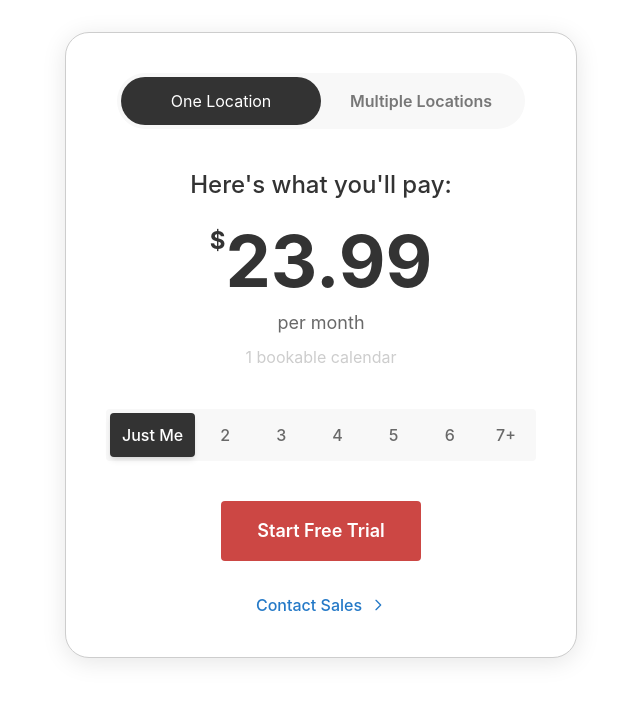
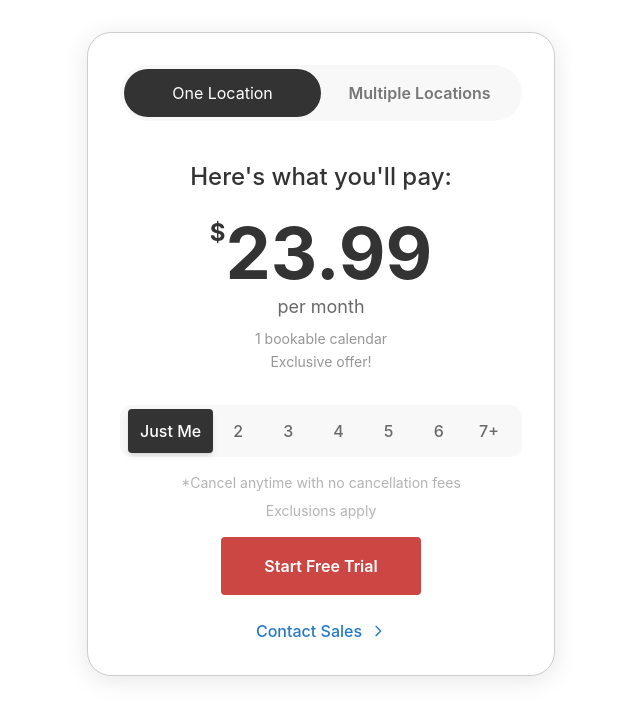
Before and after one commit to vagarogit/hubspot-pricing, a React (Vite) app: page / in a window 1280 px wide. Shown: the top 718 px of the page, without its empty margins (319-959 px from the left). Built offline with nearby package versions, Linux system fonts and the light colour scheme.

Commit message:
Update PricingCalculator.tsx

```diff
--- a/src/components/pricing/PricingCalculator.tsx
+++ b/src/components/pricing/PricingCalculator.tsx
@@ -22,9 +22,16 @@ export default function PricingCalculator() {
   const selected = teamSizeOptions.indexOf(teamSize)
   const signupLink = `https://www.vagaro.com/signup-1?licence=${selected + 1}${promoCode}`
 
+  const getCalendarText = (teamSize: TeamSizeOption): string => {
+    if (teamSize === 'Just Me') return '1 bookable calendar'
+    if (teamSize === '7+') return '7 or more bookable calendars'
+    const num = parseInt(teamSize)
+    return `${num} bookable calendars`
+  }
+
   return (
     <div className="container mx-auto justify-center flex">
-      <div className="bg-white rounded-3xl shadow-(--card-shadow) p-10 max-w-lg w-full border border-ink-light min-h-[610px]">
+      <div className="bg-white rounded-3xl shadow-(--card-shadow) p-8 max-w-[468px] w-full  border border-ink-light min-h-[610px]">
         {/* Location Toggle */}
         <div
           className="tab-inner-shadow mx-auto mb-10 h-14 w-full max-w-[408px] cursor-pointer rounded-full p-1 bg-ink-lightest"
@@ -93,19 +100,20 @@ export default function PricingCalculator() {
         ) : (
           <>
             {/* Pricing Display */}
-            <div className="text-center mb-10">
+            <div className="text-center mb-8">
               <h2 className="text-2xl font-medium text-charcoal mb-6">Here's what you'll pay:</h2>
-              <div className="mb-3 flex items-center justify-center h-full">
-                <span className="text-7xl font-bold text-charcoal">
+              <div className="mb-1 flex items-center justify-center">
+                <span className="text-7xl font-bold text-charcoal py-0">
                   <span className="text-2xl align-top text-charcoal">$</span>{totalPrice.toFixed(2)}
                 </span>
               </div>
               <p className="text-ink-dark text-lg">per month</p>
-              <p className="text-ink-light text-base mt-2">1 bookable calendar</p>
+              <p className="text-ink-dark/70 text-sm mt-2">{getCalendarText(teamSize)}</p>
+              <span className="text-ink-dark/70 text-sm">Exclusive offer!</span>
             </div>
 
             {/* Team Size Selector */}
-            <div className="bg-ink-lightest rounded p-1 mb-10 flex gap-1">
+            <div className="bg-ink-lightest rounded-xl p-1 mb-4 flex gap-0 px-2">
               {teamSizeOptions.map((option) => (
                 <button
                   key={option}
@@ -120,21 +128,22 @@ export default function PricingCalculator() {
                 </button>
               ))}
             </div>
-
+              <div className="flex justify-center pb-2"><span className="text-ink-dark/50 text-sm">*Cancel anytime with no cancellation fees</span></div>
+              <div className="flex justify-center pb-4"><span className="text-ink-dark/50 text-sm">Exclusions apply</span></div>
             {/* Action Buttons */}
-            <div className="space-y-4 flex flex-col items-center justify-center gap-4">
-              <a href={signupLink} target="_blank" rel="noopener noreferrer"
-                className="w-full md:max-w-[200px] hover:bg-primary-hover text-white font-semibold py-4 px-8 rounded text-lg transition-colors duration-200  bg-primary cursor-pointer"
+            <div className="space-y-4 flex flex-col items-center justify-center gap-2">
+              <a href={signupLink} id="start-free-trial" target="_blank" rel="noopener noreferrer"
+                className="w-full md:max-w-[200px] hover:bg-primary-hover text-white font-semibold py-4 px-8 rounded text-base transition-colors duration-200 leading-relaxed  bg-primary cursor-pointer"
               >
                 Start Free Trial
               </a>
 
-              <button className="w-full text-bluelink hover:text-blue-dark font-medium flex items-center justify-center gap-2 text-base transition-colors duration-200 cursor-pointer">
+              <a href="https://www.vagaro.com/pro/contact-sales-team" id="contact-sales-team" target="_blank" rel="noopener noreferrer" className="w-full text-bluelink hover:text-blue-dark font-medium flex items-center justify-center gap-2 text-base transition-colors duration-200 cursor-pointer">
                 Contact Sales
                 <svg className="w-4 h-4" fill="none" stroke="currentColor" viewBox="0 0 24 24">
                   <path strokeLinecap="round" strokeLinejoin="round" strokeWidth={2} d="M9 5l7 7-7 7" />
                 </svg>
-              </button>
+              </a>
             </div>
           </>
         )}
```
